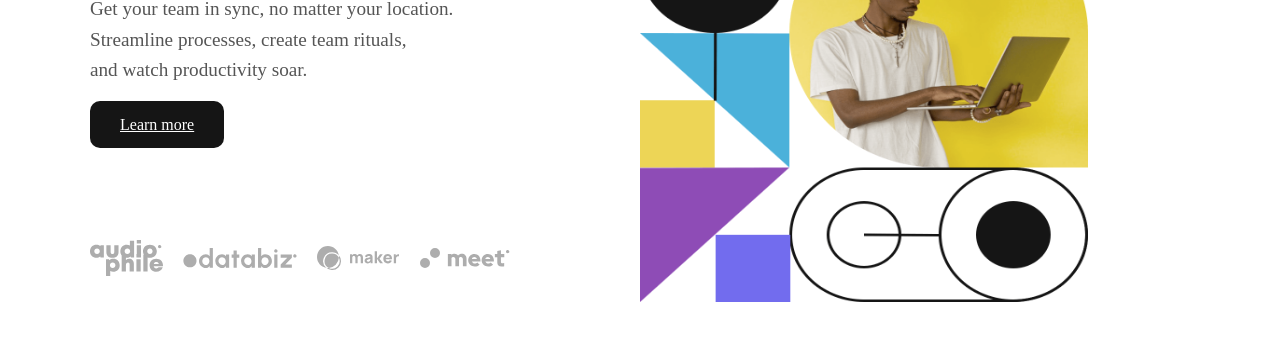
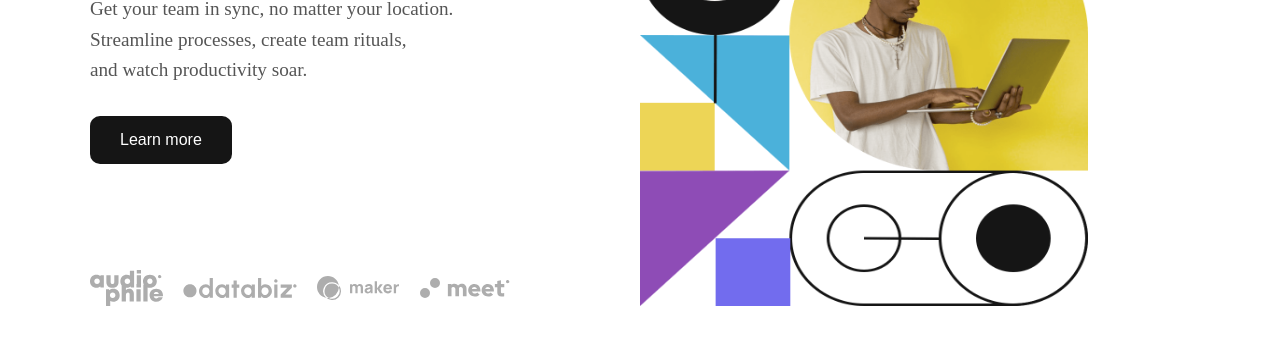
Before and after one commit to Oluwatobi-Bethel/drop-down-navigation, a plain HTML site: page index.html in a window 1280 px wide. Shown: the part 388-732 px from the top of the page. Drawn offline with Linux system fonts and the light colour scheme.

Commit message:
updated code

```diff
--- a/index.html
+++ b/index.html
@@ -44,7 +44,7 @@
         Streamline processes, create team rituals, <br>
         and watch productivity soar.</p>
 
-      <a class="btn" href="#">Learn more</a>
+      <button class="btn">Learn more</button>
 
       <div class="hero_end">
         <img src="./images/client-audiophile.svg" alt="audiophile">
```
